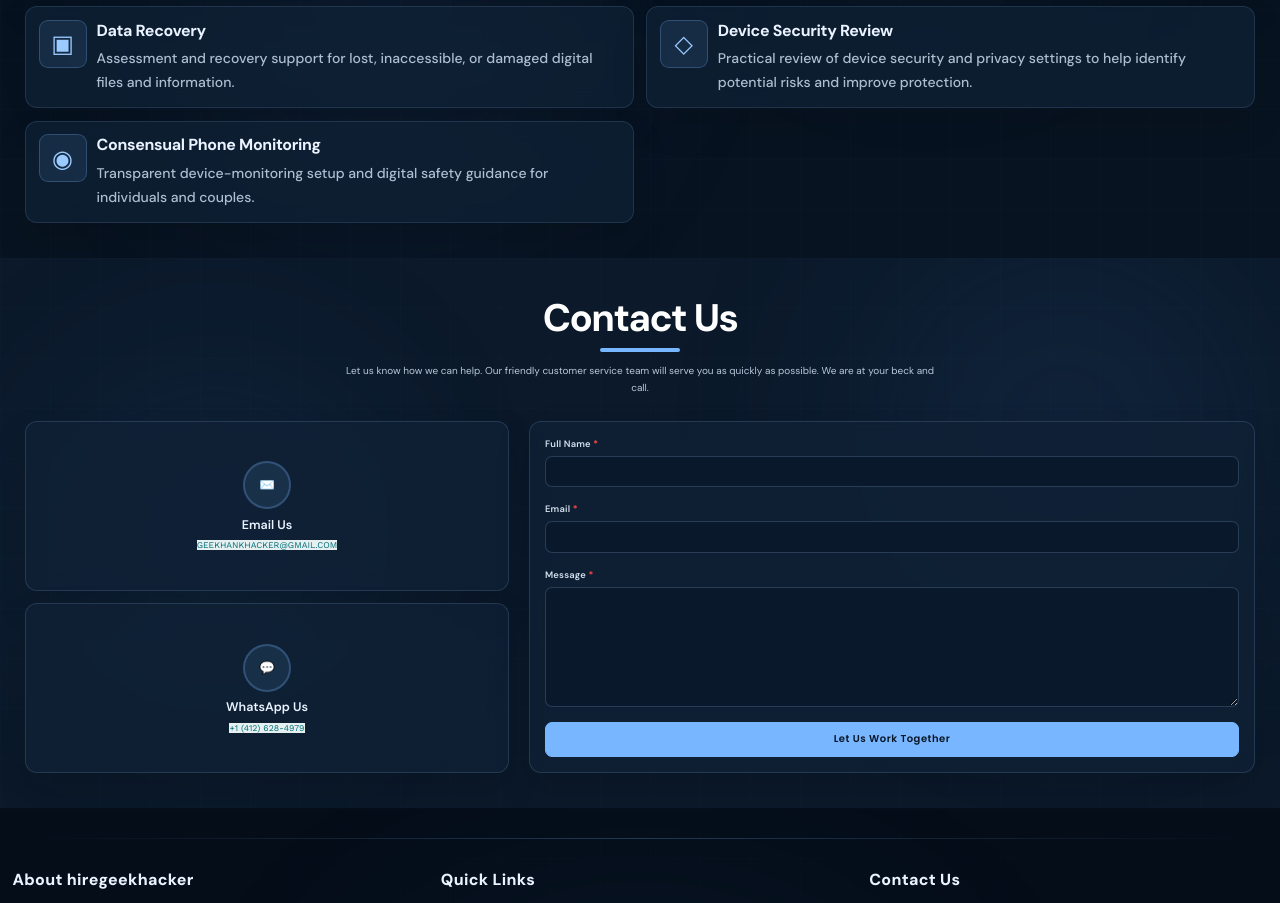
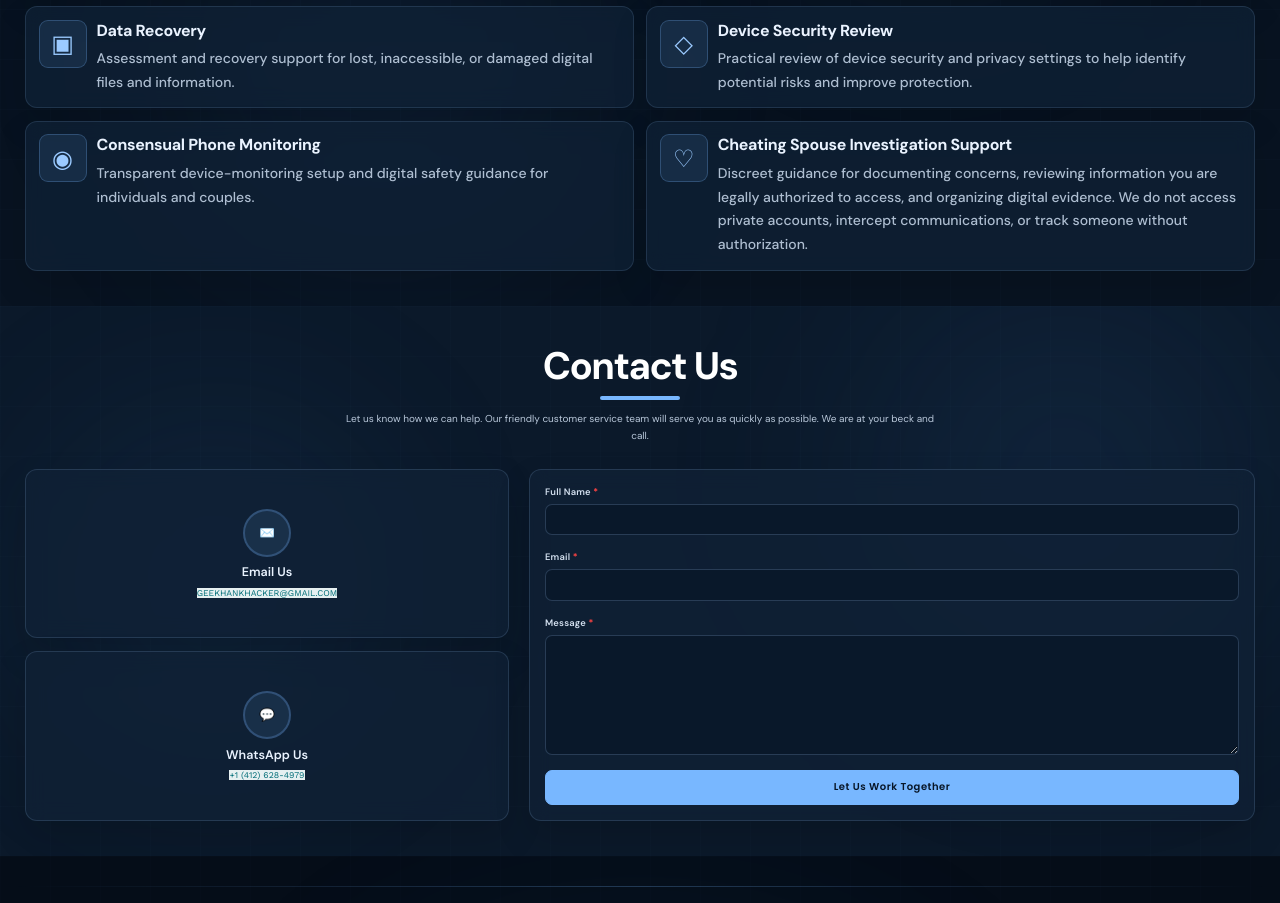
Before and after one commit to Geekhank/hireahacker, a React (Vite) app: page / in a window 1280 px wide. Shown: the part 2980-3883 px from the top of the page. Built offline with nearby package versions, Linux system fonts and the light colour scheme; a web font is replaced by a local one.

Commit message:
Add lawful infidelity investigation support service

```diff
--- a/src/pages/home/our-services/OurServices.tsx
+++ b/src/pages/home/our-services/OurServices.tsx
@@ -37,6 +37,11 @@ const services = [
     title: "Consensual Phone Monitoring",
     description: "Transparent device-monitoring setup and digital safety guidance for individuals and couples.",
   },
+  {
+    icon: "♡",
+    title: "Cheating Spouse Investigation Support",
+    description: "Discreet guidance for documenting concerns, reviewing information you are legally authorized to access, and organizing digital evidence. We do not access private accounts, intercept communications, or track someone without authorization.",
+  },
 ];
 
 const OurServices: React.FC = () => {
```
